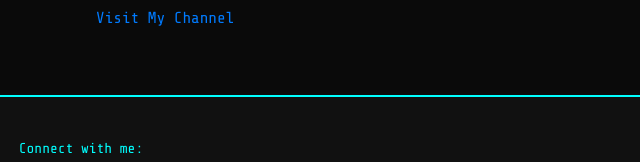
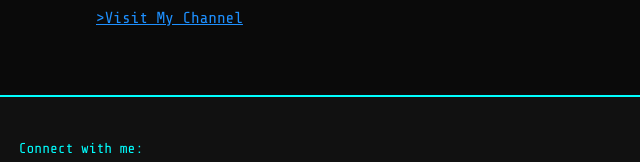
Before and after one commit to karthidev/Meet_karthick, a plain HTML site: page index.html in a window 1280 px wide. Shown: the part 2431-2593 px from the top of the page, 559-1199 px from the left. Drawn offline with nearby package versions, Linux system fonts and the light colour scheme.

Commit message:
Update index.html

```diff
--- a/index.html
+++ b/index.html
@@ -156,7 +156,7 @@
       <div class="col-md-6">
         <h4>YouTube Channel</h4>
         <iframe width="100%" height="250" src="https://www.youtube.com/embed/uMxyBEeQoG8" frameborder="0" allowfullscreen></iframe>
-        <p><a href="https://www.youtube.com/@Being_Human_Karthick" target="_blank">Visit My Channel</a></p>
+        <p><a href="https://www.youtube.com/@Being_Human_Karthick" target="_blank"  style="color: #1E90FF; text-decoration: underline;">>Visit My Channel</a></p>
       </div>
     </div>
   </section>
```
